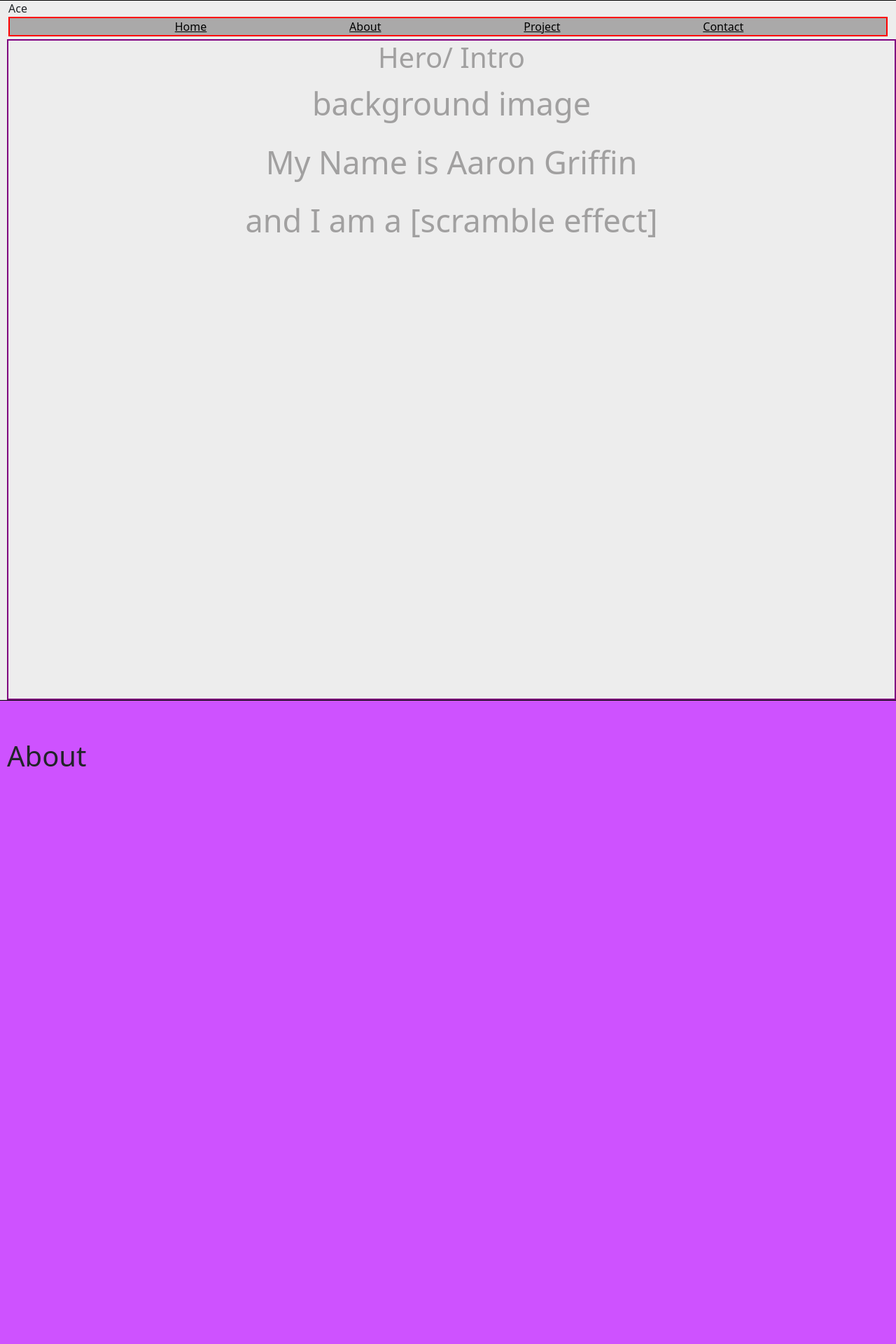
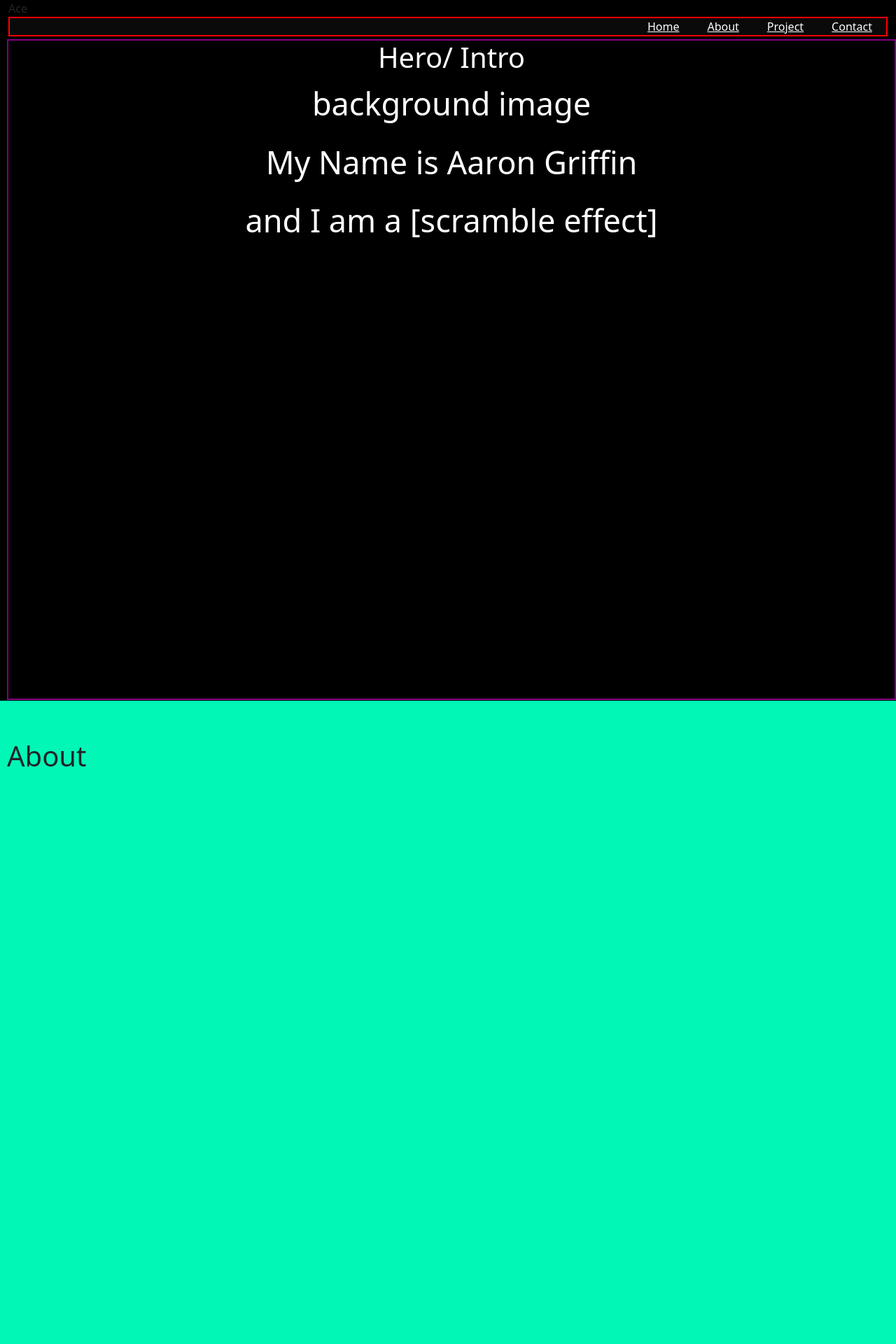
Before and after one commit to Ace-86/portfolio, a React (Create React App) app: page / in a window 1280 px wide. Shown: the top 1920 px of the page at 70% size. Built offline with nearby package versions, Linux system fonts and the light colour scheme.

Commit message:
style updated

```diff
--- a/src/App.css
+++ b/src/App.css
@@ -20,19 +20,19 @@
   } */
 
   .hero-main {
-    background-color: #ededed;
+    background-color: #000000;
   }
 
   .project-main {
-    background-color: #ededed;
+    background-color: #000000;
 
   }
 
   .about-main {
-    background-color: rgba(183, 0, 255, 0.678);
+    background-color: #01f7b6;
   }
 
   .contact-main {
-    background-color: rgba(183, 0, 255, 0.678);
+    background-color: #01f7b6;
 
   }
--- a/src/components/styles/Contact.css
+++ b/src/components/styles/Contact.css
@@ -3,5 +3,24 @@
     width: 100%;
     height: 100%;
     border: 2px solid purple;
+    color: white
+}
 
-}
+/* <section class="content-section noise" style="background-color: #01f7b6;"><div class="container"><div class="vc_row wpb_row vc_row-fluid"><div class="wpb_column vc_column_container vc_col-sm-12"><div class="vc_column-inner"><div class="wpb_wrapper">
+            <div class="section-title  wow fadeIn" style="visibility: visible; animation-name: fadeIn;">
+                            <h6>START WORKING WITH US</h6>
+
+                            <h2 data-text="Hire us">So that's us. There's no<br>
+other way to put it.</h2>
+                        </div>
+            <div class="vc_row wpb_row vc_inner vc_row-fluid"><div class="wpb_column vc_column_container vc_col-sm-12 vc_col-md-5"><div class="vc_column-inner"><div class="wpb_wrapper">            <div class="text-box wow fadeIn" style="visibility: visible; animation-name: fadeIn;">
+                <h4>DO YOU HAVE A PROJECT OPPORTUNITY, OR ARE YOU JUST A LOOKING TO GET CREATIVE SOLUTIONS?</h4>
+
+                                    <div class="custom-link wow fadeIn" style="visibility: visible; animation-name: fadeIn;">
+                        <a href="#" title="GET STARTED">
+                            <div class="lines"><span></span> <span></span></div>
+                            <b>GET STARTED</b>
+                        </a>
+                    </div>
+                                </div>
+            </div></div></div></div></div></div></div></div></div></section> */
--- a/src/components/styles/Footer.css
+++ b/src/components/styles/Footer.css
@@ -1,8 +1,11 @@
 .footer {
-    background-color: green;
+    display: flex;
+    justify-content: center;
+    background-color: rgb(0, 0, 0);
     border-top:2px solid red;
-    position: fixed;
+    /* position: fixed; */
     width: 100%;
+    /* height: 100%; */
     bottom: 0;
     color: white;
     font-size: 25px;
--- a/src/components/styles/Hero.css
+++ b/src/components/styles/Hero.css
@@ -5,5 +5,6 @@
     border: 2px solid purple;
     width: 100%;
     height: 100%;
-    color: rgba(29, 28, 28, 0.363);
+    color: rgb(255, 255, 255);
+
 }
--- a/src/components/styles/NavBar.css
+++ b/src/components/styles/NavBar.css
@@ -8,7 +8,7 @@
     flex-direction: row;
     list-style: none;
     /* text-decoration: none; */
-    justify-content: space-evenly;
+    justify-content: end;
     width: 100%;
     /* position: sticky;
     top: 0; */
@@ -21,11 +21,12 @@
 .contact-style:hover,
 .project-style:hover {
     text-decoration: underline;
-    color: blue
+    color: lightblue
 }
 
 
 
 .link {
-    color: black;
+    color: rgb(255, 255, 255);
+    margin: 20px;
 }
--- a/src/components/styles/Project.css
+++ b/src/components/styles/Project.css
@@ -1,6 +1,7 @@
 .project {
     display: flex;
     background-color: black;
+    color: white;
     border: 2px solid purple;
     height: 100%;
     width: 100%;
```
